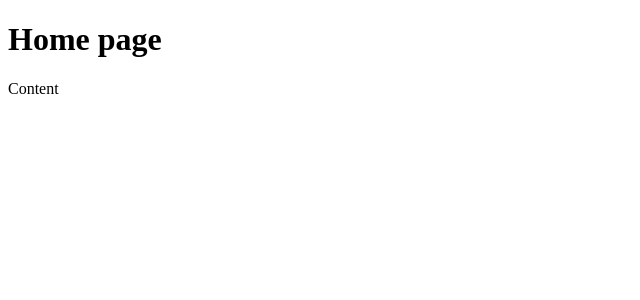
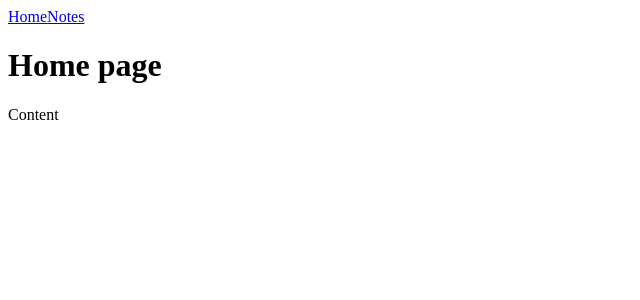
Before and after one commit to thabo11-hub/next13, a Next.js app: page / in a window 1280 px wide. Shown: the top 300 px of the page, without its empty margins (0-640 px from the left). Built offline with nearby package versions, Linux system fonts and the light colour scheme.

Commit message:
layout component

```diff
--- /dev/null
+++ b/app/layout.tsx
@@ -0,0 +1,27 @@
+/* eslint-disable @next/next/no-head-element */
+
+import Link from "next/link";
+
+export default function RootLayout({
+  children,
+}: {
+  children: React.ReactNode;
+}) {
+  return (
+    <html>
+      <body>
+        <main>
+          <nav>
+            <Link href="/">
+              Home
+            </Link>
+            <Link href="/notes">
+              Notes
+            </Link>
+          </nav>
+          {children}
+        </main>
+      </body>
+    </html>
+  );
+}
--- a/next.config.js
+++ b/next.config.js
@@ -2,6 +2,7 @@
 const nextConfig = {
   reactStrictMode: true,
   swcMinify: true,
+  experimental:{appDir: true}
 }
 
 module.exports = nextConfig
```
